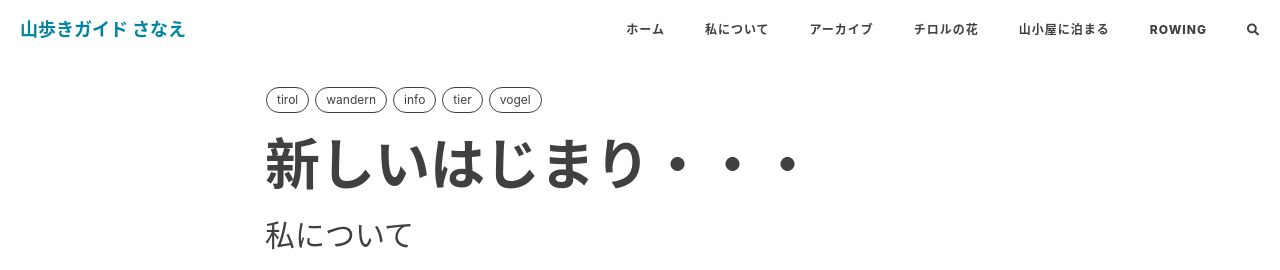
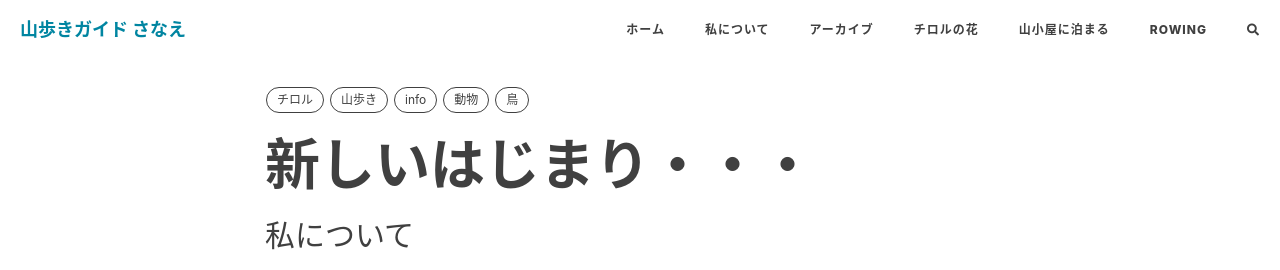
Before and after one commit to yamayagi/yamayagi.github.io, a Jekyll site: the page built from _posts/2026-01-06-info-vogel.md, in a window 1280 px wide and 900 px high. Shown: the top 270 px of the window. Built offline with Jekyll 4.4.1, drawn with Linux system fonts in a browser that asks for light colours; nearby versions of some CDN libraries; comment, search, counter and statistics services are not loaded; some of the changed text lies outside the part shown.

Commit message:
Update 2026-01-06-info-vogel.md

```diff
--- a/_posts/2026-01-06-info-vogel.md
+++ b/_posts/2026-01-06-info-vogel.md
@@ -1,7 +1,7 @@
 ---
 title:    新しいはじまり・・・
 subtitle: 私について
-tags: [tirol,wandern,info,tier,vogel]
+tags: [チロル,山歩き,info,動物,鳥]
 ---
 
 # 私とSperber （ハイタカ）
```
